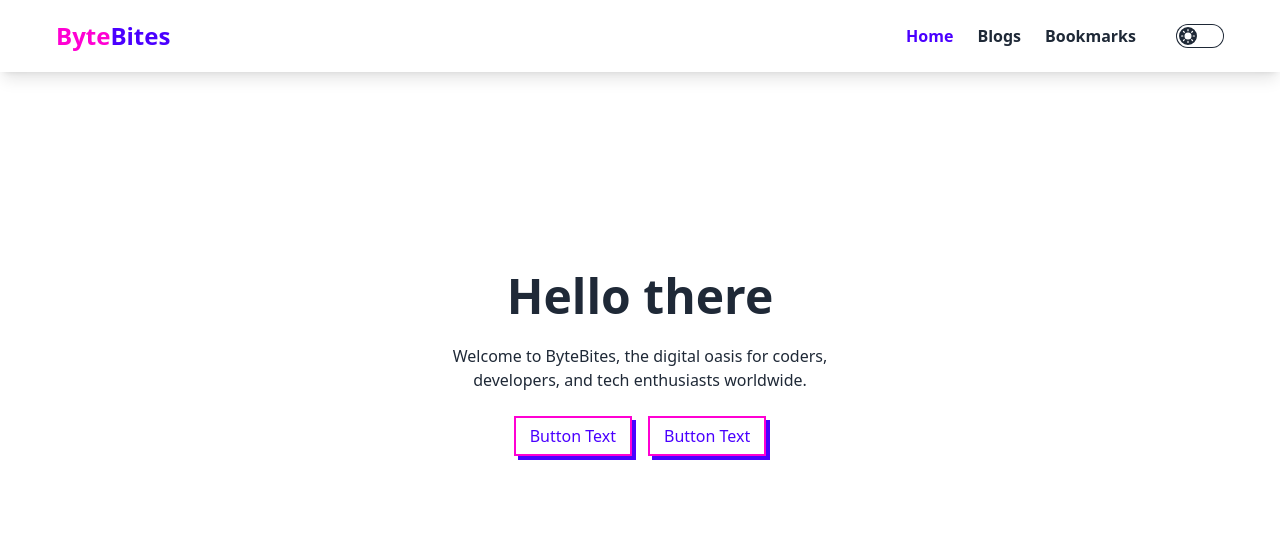
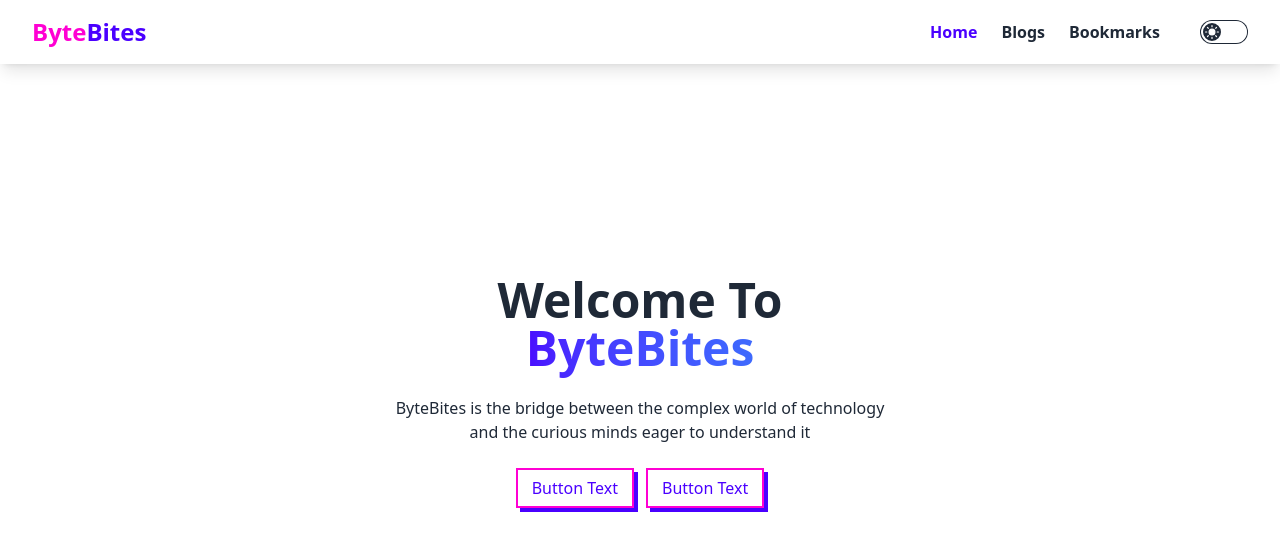
Before and after one commit to AR-Aourangazeb-Alif/ByteBites, a React (Vite) app: page / in a window 1280 px wide. Shown: the top 550 px of the page. Built offline with nearby package versions, Linux system fonts and the light colour scheme.

Commit message:
forgot exactly what I did

```diff
--- a/src/Components/Hero.jsx
+++ b/src/Components/Hero.jsx
@@ -2,13 +2,15 @@ import { Link } from "react-router-dom";
 
 const Hero = () => {
     return (
-        <div className="hero -mt-36">
+        <div className="hero -mt-20">
             <div className="hero-content text-center">
-                <div className="max-w-md">
-                    <h1 className="text-5xl font-bold">Hello there</h1>
-                    <p className="py-6">Welcome to ByteBites, the digital oasis for coders, developers, and tech enthusiasts worldwide.</p>
+                <div className="max-w-lg">
+                    <h1 className="text-5xl font-bold">
+                        Welcome To <span className="font-bold bg-gradient-to-r from-primary via-blue-500 to-secondary text-transparent bg-clip-text bg-300% animate-gradient">ByteBites</span>
+                        </h1>
+                    <p className="py-6">ByteBites is the bridge between the complex world of technology and the curious minds eager to understand it</p>
 
-                    <div className="space-x-4">
+                    <div className="space-x-3">
                         <Link
                         to={'/blogs'}
                         className="relative inline-block px-4 py-2 font-medium group">
--- a/src/Components/Nav.jsx
+++ b/src/Components/Nav.jsx
@@ -1,4 +1,4 @@
-import { NavLink } from "react-router-dom";
+import { Link, NavLink } from "react-router-dom";
 
 const Nav = ({themeButton, theme}) => {
 
@@ -6,8 +6,8 @@ const Nav = ({themeButton, theme}) => {
 
     return (
 
-        <div className="flex justify-between px-4 md:px-8 lg:px-14 py-5 shadow-lg w-full z-50 sticky top-0">
-            <h1 className="text-secondary text-2xl font-bold cursor-pointer">Byte<span className="text-primary">Bites</span></h1>
+        <div className="flex justify-between px-4 md:px-8 py-4 shadow-lg w-full z-50 sticky top-0">
+            <Link to={'/'} className="text-secondary text-2xl font-bold">Byte<span className="text-primary">Bites</span></Link>
 
             <div className="flex items-center gap-10">
                 <ul className="flex gap-6 font-bold">
--- a/src/Pages/Home.jsx
+++ b/src/Pages/Home.jsx
@@ -9,7 +9,7 @@ const Home = () => {
 
 
     return (
-        <div className="h-[calc(100svh-72px)] flex flex-col justify-center relative">
+        <div className="h-[calc(100svh-64px)] flex flex-col justify-center relative">
 
             <Hero></Hero>
 
--- a/tailwind.config.js
+++ b/tailwind.config.js
@@ -4,9 +4,25 @@ export default {
     "./index.html",
     "./src/**/*.{js,ts,jsx,tsx}",
   ],
+
   theme: {
-    extend: {},
+    extend: {
+      keyframes: {
+        animatedgradient: {
+          '0%': { backgroundPosition: '0% 50%' },
+          '50%': { backgroundPosition: '100% 50%' },
+          '100%': { backgroundPosition: '0% 50%' },
+        },
+      },
+      backgroundSize: {
+        '300%': '300%',
+      },
+      animation: {
+        gradient: 'animatedgradient 6s ease infinite alternate',
+      },
+    },
   },
+
   // eslint-disable-next-line no-undef
   plugins: [require("daisyui")],
 
```
